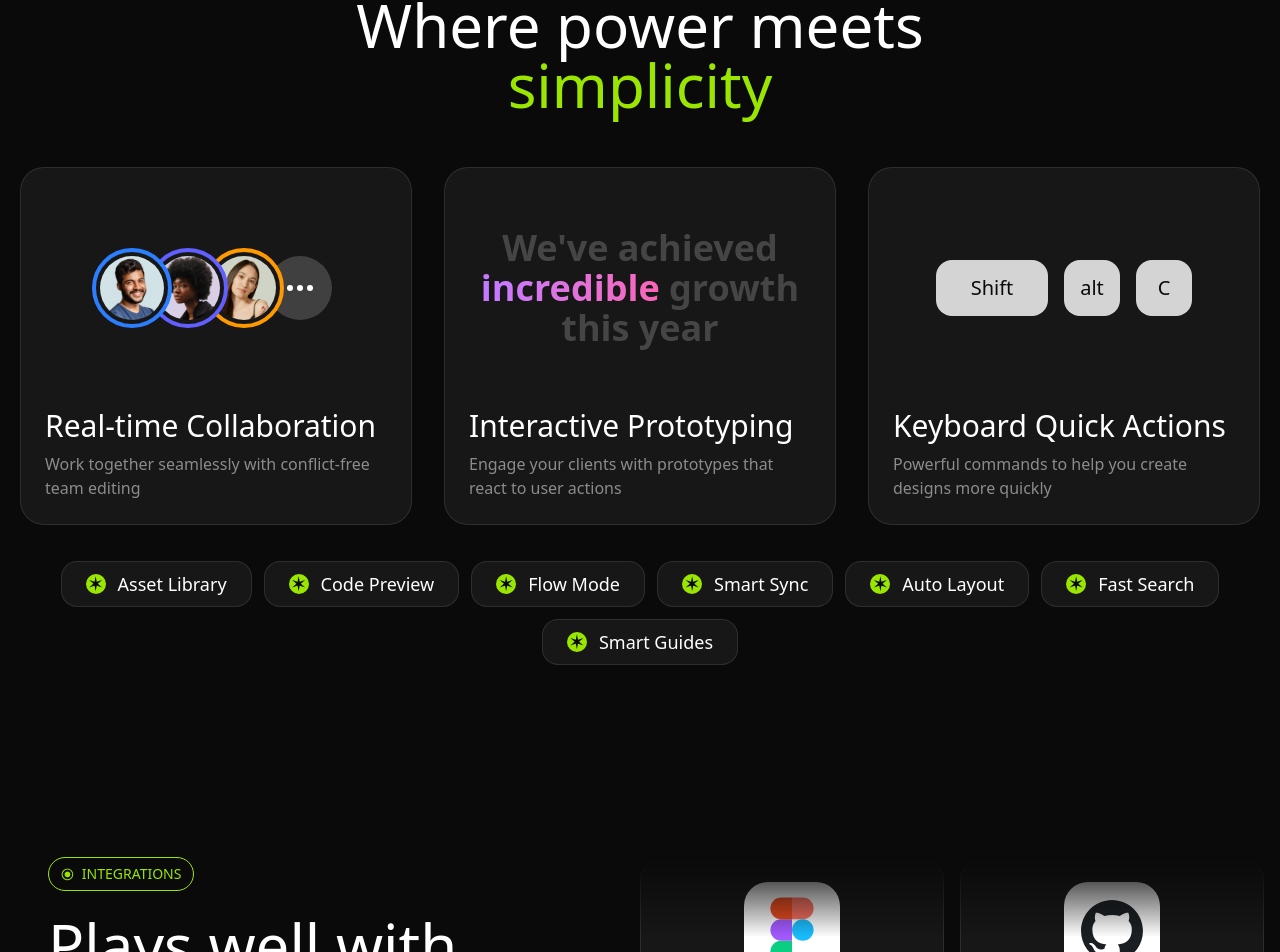
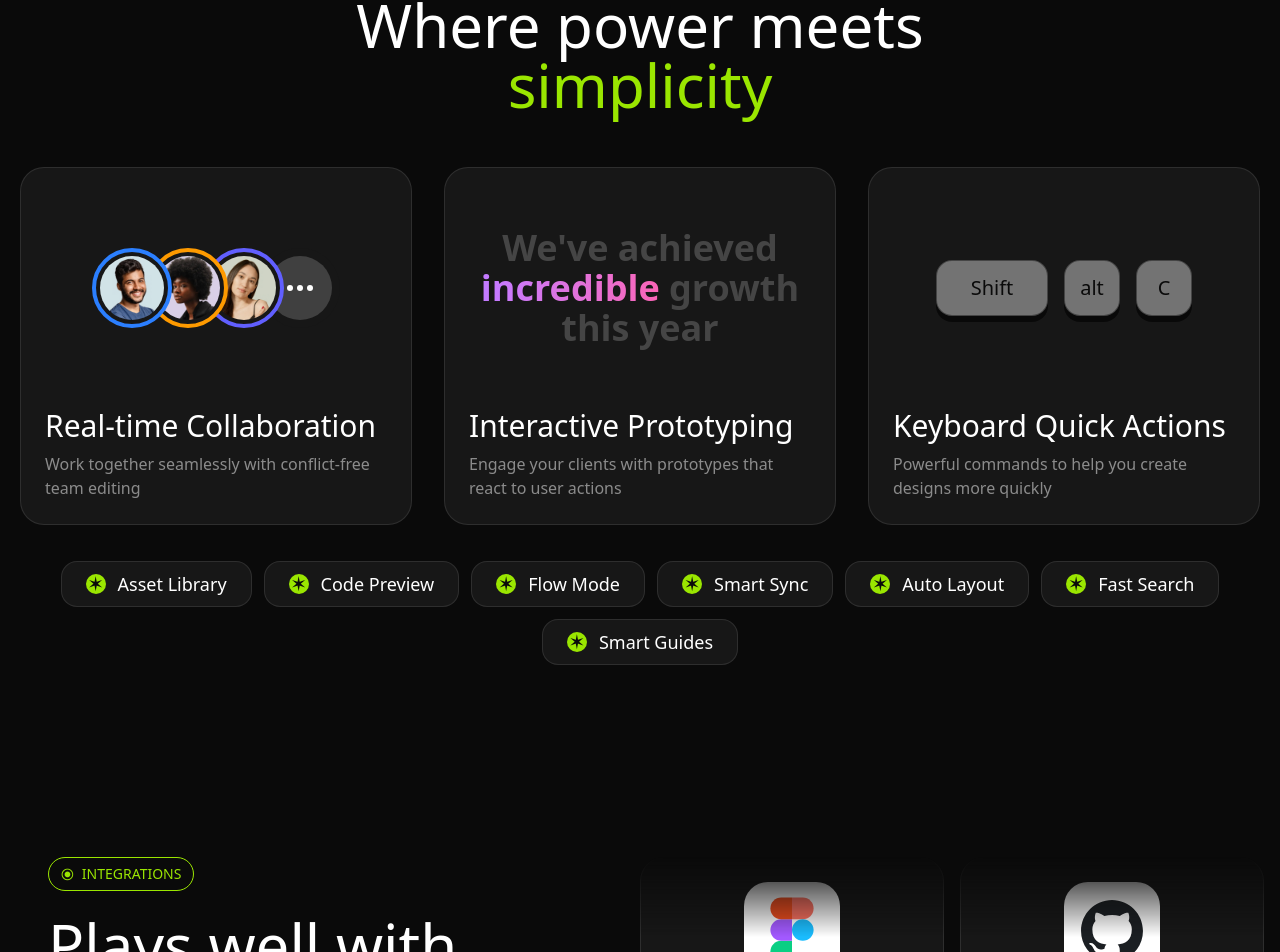
Before and after one commit to theankitgupta/saasLandingPagePractice, a Next.js app: page / in a window 1280 px wide. Shown: the part 3339-4291 px from the top of the page. Built offline with nearby package versions, Linux system fonts and the light colour scheme.

Commit message:
Dynamic Features Section

```diff
--- a/components/sections/features/Features.tsx
+++ b/components/sections/features/Features.tsx
@@ -4,9 +4,13 @@ import Tag from "@/components/ui/Tag";
 import avatar1 from "@/assets/images/avatar-ashwin-santiago.jpg";
 import avatar2 from "@/assets/images/avatar-lula-meyers.jpg";
 import avatar3 from "@/assets/images/avatar-florence-shaw.jpg";
+import avatar4 from "@/assets/images/avatar-owen-garcia.jpg";
 import Image from "next/image";
 import Avatar from "@/components/ui/Avatar";
 import Key from "@/components/ui/Key";
+import { keyMotion, avatarMotion } from "@/lib/motion";
+import { avatarStagger } from "@/lib/motion";
+import StackedAvatar from "@/components/ui/StackedAvatar";
 
 export default function Features() {
   // CONCEPT: Feature List
@@ -50,34 +54,57 @@ export default function Features() {
           <FeatureCard
             title="Real-time Collaboration"
             description="Work together seamlessly with conflict-free team editing"
-            className="md:col-span-2 lg:col-span-1"
+            className="md:col-span-2 lg:col-span-1 group"
           >
             {/* ASPECT RATIO: 'aspect-video' ensures the decorative area remains a consistent 16:9 rectangle regardless of card width. */}
-            <div className="aspect-video flex items-center justify-center">
-              {/* Negative Margin Trick:
-                  - Using `-ml-6` on stacked elements creates the "Overlapping Avatars" look commonly seen in collaborative UI.
-                  - `z-[x]` is used to ensure the left-most avatar stays on top.
-              */}
-              <Avatar className="z-40">
-                <Image src={avatar1} alt="Avatar 1" className="rounded-full" />
-              </Avatar>
-              <Avatar className="-ml-6 border-indigo-500 z-30">
-                <Image src={avatar2} alt="Avatar 2" className="rounded-full" />
-              </Avatar>
-              <Avatar className="-ml-6 border-amber-500 z-20">
-                <Image src={avatar3} alt="Avatar 3" className="rounded-full" />
-              </Avatar>
-              {/* Decorative "More" Avatar:
-                  Instead of an image, we use an array map to create the "..." loading/more dots.
-              */}
-              <Avatar className="-ml-6 border-transparent z-10">
-                <div className="size-full bg-neutral-700 rounded-full inline-flex items-center justify-center gap-1">
+            <div className="aspect-video flex items-center justify-center group">
+              <StackedAvatar
+                src={avatar1}
+                alt="Avatar 1"
+                className={`z-40 ${avatarStagger[0]}`}
+              />
+              <StackedAvatar
+                src={avatar2}
+                alt="Avatar 2"
+                className={`-ml-6 z-30 border-amber-500 ${avatarStagger[1]}`}
+              />
+              <StackedAvatar
+                src={avatar3}
+                alt="Avatar 3"
+                className={`-ml-6 z-20 border-indigo-500 ${avatarStagger[2]}`}
+              />
+
+              {/* Special case avatar stays inline */}
+              <Avatar
+                className={`-ml-6 border-transparent transition-all duration-300 ease-out group-hover:border-green-500 ${avatarStagger[3]} ${avatarMotion}`}
+              >
+                <div className="relative size-full rounded-full overflow-hidden bg-neutral-700 flex items-center justify-center">
+                  {/* Dots */}
+                  <div className="flex gap-1 transition-all duration-300 group-hover:opacity-0 group-hover:scale-90">
                     {Array.from({ length: 3 }).map((_, i) => (
                       <span
                         key={i}
-                      className="size-1.5 rounded-full bg-white inline-flex"
-                    ></span>
+                        className="size-1.5 rounded-full bg-white"
+                      />
                     ))}
+                  </div>
+
+                  {/* Avatar reveal */}
+                  <Image
+                    src={avatar4}
+                    alt="Avatar 4"
+                    className="
+                      absolute inset-0
+                      rounded-full
+                      opacity-0
+                      scale-105
+                      transition-all
+                      duration-300
+                      ease-out
+                      group-hover:opacity-100
+                      group-hover:scale-100
+                    "
+                  />
                 </div>
               </Avatar>
             </div>
@@ -89,15 +116,43 @@ export default function Features() {
           <FeatureCard
             title="Interactive Prototyping"
             description="Engage your clients with prototypes that react to user actions"
-            className="md:col-span-2 lg:col-span-1"
+            className="md:col-span-2 lg:col-span-1 group"
           >
-            <div className="aspect-video flex items-center">
+            <div className="aspect-video flex items-center justify-center">
               {/* 'text-white/20': Low contrast text acts as a background element. */}
-              <p className="text-4xl font-extrabold text-white/20 text-center justify-center">
+              <p className="relative text-4xl font-extrabold text-white/20 group-hover:text-white transition-all duration-500 ease-out text-center">
                 We&apos;ve achieved{" "}
                 {/* 'bg-clip-text': The standard way to apply a gradient to text. */}
+                <span>
                   <span className="bg-linear-to-r from-purple-400 to-pink-400 bg-clip-text text-transparent">
                     incredible
+                  </span>
+                  {/* Hover video */}
+                  <video
+                    src="/assets/gif-incredible.mp4"
+                    autoPlay
+                    loop
+                    muted
+                    playsInline
+                    className="
+                      absolute
+                      bottom-full
+                      left-1/2
+                      -translate-x-1/2
+                      mb-4
+                      w-48
+                      rounded-2xl
+                      shadow-xl
+                      opacity-0
+                      scale-95
+                      transition-all
+                      duration-500
+                      ease-out
+                      pointer-events-none
+                      group-hover:opacity-100
+                      group-hover:scale-100
+                    "
+                  />
                 </span>{" "}
                 growth this year
               </p>
@@ -110,13 +165,12 @@ export default function Features() {
           <FeatureCard
             title="Keyboard Quick Actions"
             description="Powerful commands to help you create designs more quickly"
-            className="md:col-span-2 lg:col-span-1 md:col-start-2 lg:col-start-auto"
+            className="md:col-span-2 lg:col-span-1 md:col-start-2 lg:col-start-auto group"
           >
             <div className="aspect-video flex items-center justify-center gap-4">
-              {/* Custom 'Key' components simulate a physical keyboard. */}
-              <Key className="w-28">Shift</Key>
-              <Key className="">alt</Key>
-              <Key className="">C</Key>
+              <Key className={`w-28 ${keyMotion}`}>Shift</Key>
+              <Key className={`${keyMotion} $delay-75`}>alt</Key>
+              <Key className={`${keyMotion} delay-150`}>C</Key>
             </div>
           </FeatureCard>
         </div>
@@ -129,11 +183,11 @@ export default function Features() {
         <div className="mt-8 flex flex-wrap gap-3 justify-center">
           {features.map((feature) => (
             <div
-              className="bg-neutral-900 border border-white/10 inline-flex px-3 md:px-6 py-1.5 md:py-2 rounded-2xl gap-3 items-center"
+              className="bg-neutral-900 border border-white/10 inline-flex px-3 md:px-6 py-1.5 md:py-2 rounded-2xl gap-3 items-center hover:scale-105 transition duration-500 group"
               key={feature}
             >
               {/* The Star Symbol: Using a custom hex code symbol as a bullet point. */}
-              <span className="bg-lime-400 text-neutral-950 size-5 rounded-full inline-flex justify-center items-center text-xl">
+              <span className="bg-lime-400 text-neutral-950 size-5 rounded-full inline-flex justify-center items-center text-xl group-hover:rotate-45 transition duration-500">
                 &#10038;
               </span>
               <span className="font-medium md:text-lg">{feature}</span>
--- a/components/ui/FeatureCard.tsx
+++ b/components/ui/FeatureCard.tsx
@@ -25,7 +25,9 @@ export default function FeatureCard(props: {
           - 'aspect-video': Forces this container into a 16:9 ratio.
           - WHY? This ensures all feature cards have the exact same height for their visual content, making the grid look perfectly aligned.
       */}
-      <div className="aspect-video">{children}</div>
+      <div className="aspect-video flex items-center justify-center">
+        {children}
+      </div>
 
       {/* LAYOUT: Text Content
           - Separating Text from Visuals allows for clean vertical spacing ('mt-6').
--- a/components/ui/Key.tsx
+++ b/components/ui/Key.tsx
@@ -1,29 +1,29 @@
 import React, { HTMLAttributes } from "react";
 import { twMerge } from "tailwind-merge";
 
-export default function Key(props: HTMLAttributes<HTMLDivElement>) {
-  /* CONCEPT: Primitive Component
-    - This component extends standard HTMLDivElement attributes.
-    - By using '...otherProps', we ensure this "Key" can accept standard React props like 'onClick' or 'onMouseEnter'.
-  */
-  const { className, children, ...otherProps } = props;
-
+export default function Key({
+  className,
+  children,
+  ...props
+}: HTMLAttributes<HTMLDivElement>) {
   return (
     <div
       className={twMerge(
-        /* DESIGN: The Keyboard Aesthetic
-          - 'size-14': Creates a square 56px base.
-          - 'bg-neutral-300': A light gray that mimics plastic keycaps.
-          - 'inline-flex items-center justify-center': Centers the text (like "C" or "Shift") both horizontally and vertically.
-          - 'rounded-2xl': Soft, deep corners that fit the "Pill" design language of the site.
-          - 'text-neutral-950': High-contrast black text for maximum readability.
-        */
-        "size-14 bg-neutral-300 inline-flex items-center justify-center rounded-2xl text-xl text-neutral-950 font-medium",
-        className // Allows parent to pass 'w-28' for wider keys like "Shift"
+        `
+        size-14
+        bg-neutral-500
+        rounded-2xl
+        border border-black/40
+        shadow-[0_6px_0_0_rgba(0,0,0,0.6)]
+        transition-all duration-300 ease-[cubic-bezier(0.2,0.8,0.2,1)]
+        `,
+        className
       )}
-      {...otherProps}
+      {...props}
     >
-      {children}
+      <div className="w-full h-full inline-flex items-center justify-center text-xl font-medium text-neutral-950">
+        {children}
+      </div>
     </div>
   );
 }
--- /dev/null
+++ b/components/ui/StackedAvatar.tsx
@@ -0,0 +1,20 @@
+import Image, { type StaticImageData } from "next/image";
+import Avatar from "./Avatar";
+import { avatarMotion } from "@/lib/motion";
+import { twMerge } from "tailwind-merge";
+
+export default function StackedAvatar({
+  src,
+  alt,
+  className,
+}: {
+  src: string | StaticImageData;
+  alt: string;
+  className?: string;
+}) {
+  return (
+    <Avatar className={twMerge(avatarMotion, className)}>
+      <Image src={src} alt={alt} className="rounded-full" />
+    </Avatar>
+  );
+}
--- /dev/null
+++ b/lib/motion.ts
@@ -0,0 +1,7 @@
+export const avatarMotion =
+  "transition-all duration-300 ease-out will-change-transform group-hover:-translate-y-1 group-hover:scale-[1.04]";
+
+export const avatarStagger = ["delay-0", "delay-75", "delay-150", "delay-200"];
+
+export const keyMotion =
+  "group-hover:translate-y-0.5 group-hover:shadow-[0_3px_0_0_rgba(0,0,0,0.7)]";
```
Also changed, not shown: 1 other file (tests, documents, lock files or other folders). Lines whose indentation alone changed are shown as unchanged.
